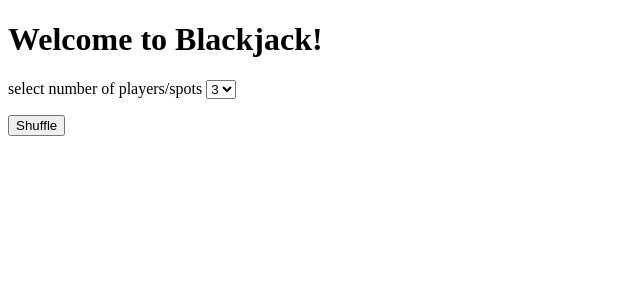
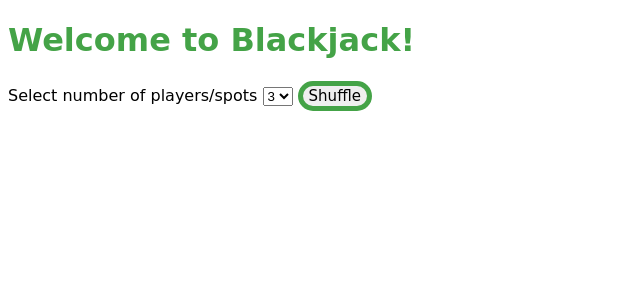
Before and after one commit to xhd0216/blackjack, a Django app: page /blackjack/ in a window 1280 px wide. Shown: the top 300 px of the page, without its empty margins (0-640 px from the left). Run offline with Django 3.2, Linux system fonts and the light colour scheme; parts of the project's set-up code (start-up, migrations or seed data) failed here and were passed over.

Commit message:
style change

```diff
--- a/blackjack/templates/blackjack/homepage.html
+++ b/blackjack/templates/blackjack/homepage.html
@@ -3,7 +3,7 @@
     <head>
         <style>
         #dynamic_table {
-          font-family: Arial, Helvetica, sans-serif;
+          font-family: comic sans ms;
           border-collapse: collapse;
           table-layout: fixed;
           width: 60em;
@@ -33,13 +33,26 @@
           background-color: #4aaf4d;
           color: white;
         }
+        h1 {
+          color: #44a347;
+        }
+        body {
+          font-family: comic sans ms;
+        }
+        button {
+          border: 5px solid #44a347;
+          border-radius: 17px;
+          font-family: comic sans ms;
+          font-size: 15px;
+          cursor: pointer;
+        }
         </style>
     </head>
 <body>
 
 <h1>Welcome to Blackjack!</h1>
 
-<label for="n_players">select number of players/spots</label>
+<label for="n_players">Select number of players/spots</label>
 <select name="n_players" id="n_players">
     <option value=1>1</option>
     <option value=2>2</option>
@@ -49,6 +62,7 @@
     <option value=6>6</option>
     <option value=7>7</option>
 </select>
+<button onclick="shuffle_cards()">Shuffle</button>
 
 <div id="reserved">
     <p id="textplace"></p>
@@ -252,7 +266,6 @@
         req.send(null);
     }
 </script>
-<button onclick="shuffle_cards()">Shuffle</button>
 
 </body>
 </html>
```
